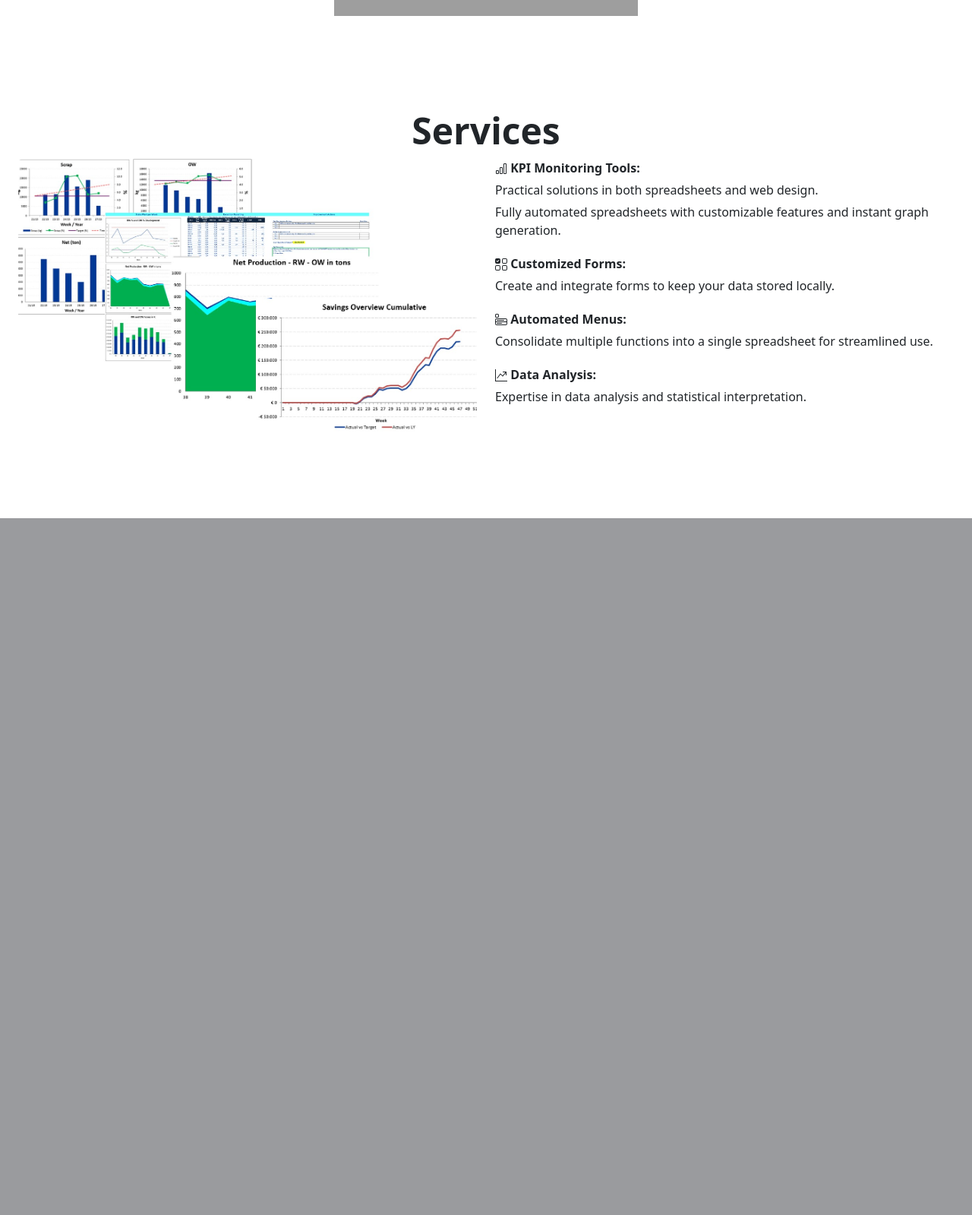
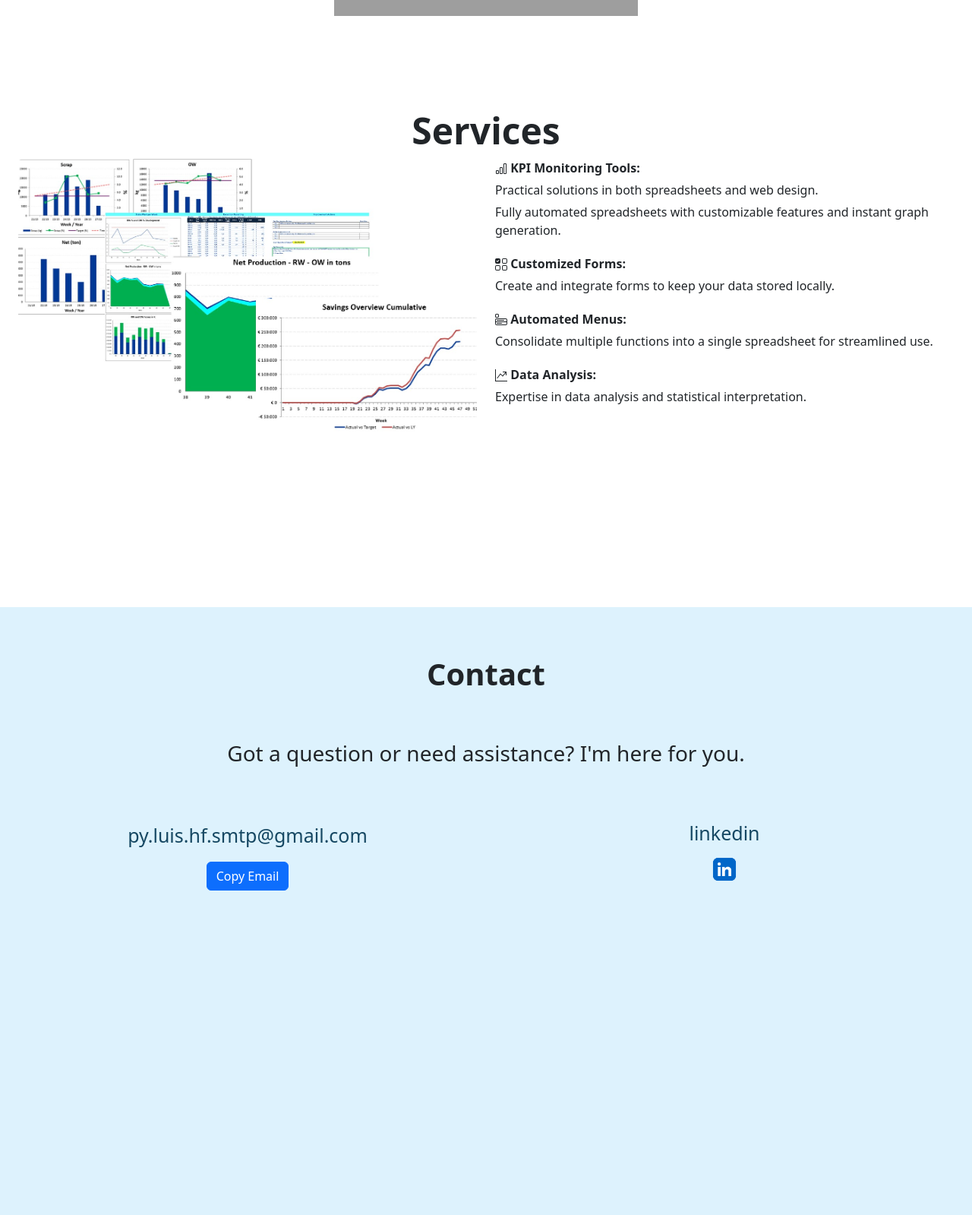
Before and after one commit to pymakerhub/Project_Portfolio, a Flask app: page / in a window 1280 px wide. Shown: the part 1601-3200 px from the top of the page at 76% size. Before the commit the page ends 2283 px from the top, so only its background shows below. Run offline with Flask 3, Linux system fonts and the light colour scheme; some libraries are stand-ins or nearby versions; grey boxes are pictures that could not be loaded.

Commit message:
added contact at end

```diff
--- a/main.py
+++ b/main.py
@@ -12,30 +12,30 @@ def home():
     return render_template('index.html')
 
 
-@app.route("/contact", methods=["GET", "POST"])
-def contact():
-    if request.method == "POST":
-        data = request.form
-        send_email(data["name"], data["email"], data["message"])
-        return render_template("contact.html", msg_sent=True)
-    return render_template("contact.html", msg_sent=False)
+# @app.route("/contact", methods=["GET", "POST"])
+# def contact():
+#     # if request.method == "POST":
+#     #     data = request.form
+#     #     send_email(data["name"], data["email"], data["message"])
+#     #     return render_template("contact.html", msg_sent=True)
+#     # return render_template("contact.html", msg_sent=False)
+#     return render_template('contact_me.html')
+
+# MAIL_ADDRESS = os.environ.get('EMAIL')
+# MAIL_APP_PW = os.environ.get('PWD')
 
 
-MAIL_ADDRESS = os.environ.get('EMAIL')
-MAIL_APP_PW = os.environ.get('PWD')
-
-
-def send_email(name, email, message):
-    email_message = f"Subject:New Message\n\nName: {name}\nEmail: {email}\nMessage:{message}"
-    with smtplib.SMTP("smtp.gmail.com") as connection:
-        connection.starttls()
-        connection.login(MAIL_ADDRESS, MAIL_APP_PW)
-        connection.sendmail(
-            from_addr=MAIL_ADDRESS,
-            to_addrs=MAIL_ADDRESS,
-            msg=email_message
-        )
+# def send_email(name, email, message):
+#     email_message = f"Subject:New Message\n\nName: {name}\nEmail: {email}\nMessage:{message}"
+#     with smtplib.SMTP("smtp.gmail.com") as connection:
+#         connection.starttls()
+#         connection.login(MAIL_ADDRESS, MAIL_APP_PW)
+#         connection.sendmail(
+#             from_addr=MAIL_ADDRESS,
+#             to_addrs=MAIL_ADDRESS,
+#             msg=email_message
+#         )
 
 
 if __name__ == '__main__':
-    app.run(debug=False)
+    app.run(debug=True)
--- a/static/css/styles.css
+++ b/static/css/styles.css
@@ -14,9 +14,24 @@
         color: #164863;
     }
 
+    #portfolio{
+        height: auto; /* Set height to auto for smaller screens */
+        min-height: 125vh; /* Set a minimum height to cover the viewport */
+    }
+
     /* Add more styles as needed */
 }
 
+@media (min-width: 1572px) {
+    height: auto; /* Set height to auto for smaller screens */
+    min-height: 125vh; /* Set a minimum height to cover the viewport */
+}
+
+
+#portfolio,
+#contact {
+    height: 100vh;
+}
 
 
 #mainNav {
@@ -83,3 +98,19 @@
     font-size: 20px;
     font-weight: bold
 }
+
+a.contact_link {
+    color: #164863;
+    font-size: 20px;
+    text-decoration: none;
+}
+
+h4.contact_link {
+    font-size: 25px;
+    font-weight: normal;
+}
+
+#email {
+    color: #164863;
+    font-size: 25px;
+}
--- a/templates/header.html
+++ b/templates/header.html
@@ -24,7 +24,7 @@
                 <li class="nav-item"><a href="{{ url_for('home') }}" class="nav-link" aria-current="page">Home</a></li>
                 <li class="nav-item"><a href="{{ url_for('home') }}#about_me" class="nav-link">About Me</a></li>
                 <li class="nav-item"><a href="{{ url_for('home') }}#portfolio" class="nav-link">Services</a></li>
-                <li class="nav-item"><a href="{{ url_for('contact') }}" class="nav-link">Contact</a></li>
+                <li class="nav-item"><a href="{{ url_for('home') }}#contact" class="nav-link">Contact</a></li>
             </ul>
         </div>
     </div>
--- a/templates/index.html
+++ b/templates/index.html
@@ -43,11 +43,11 @@
 
 <!--    style="background-image: url({{ url_for('static', filename='assets/img/KPI2.png') }}); background-size: cover"-->
 
-   <section id="portfolio" class="row vh-150 d-flex align-top pt-5">
+   <section id="portfolio" class="row vh-100 d-flex align-top pt-5">
     <div class="px-4 py-5 my-5 text-center">
         <h2 class="display-5 fw-bold">Services</h2>
        <div class="row">
-        <div class="col-lg-6 mb-3 position-relative" id="firstbox">
+        <div class="col-md-6 mb-3 position-relative" id="firstbox">
             <img src="{{ url_for('static', filename='assets/img/example_graphs.jpg') }}" alt="Your Image Alt Text" class="img-fluid rounded" style="width: 100%; height: 100%; object-fit: cover; max-width: 100%; max-height: 100%;">
             <!-- Add more images with different position values as needed -->
         </div>
@@ -99,10 +99,45 @@
 
     </div>
 </section>
+   <section id="contact" class="row vh-50 d-flex align-top" style="background-color: #DDF2FD">
+        <div class="px-4 py-3 my-5 text-center">
+            <h2 class="display-6 fw-bold">Contact</h2>
+            <div class="px-4 py-3 my-5 text-center">
+                <h3>Got a question or need assistance? I'm here for you.</h3>
+            </div>
+            <div class="row">
+               <div class="col-md-6 mb-3">
+                    <p id="email">py.luis.hf.smtp@gmail.com</p>
+                    <button onclick="copyToClipboard()" class="btn btn-primary">Copy Email</button>
+                </div>
+                <div class="col-md-6 mb-3">
+                    <a href="https://www.linkedin.com/in/luis-h-0a49881/" target="_blank" class="contact_link">
+                        <h4 class="contact_link">linkedin</h4>
+                        <img src="{{ url_for('static', filename='/assets/img/linkedin_logo.png') }}" alt="" style="width: 50px;">
+                    </a>
+                </div>
+            </div>
+        </div>
+    </section>
+
 
 </div>
 
 <!-- Manually include Bootstrap JS and Popper.js (temporary) -->
+<script>
+    function copyToClipboard() {
+        var emailText = document.getElementById("email").innerText;
+
+        var textarea = document.createElement("textarea");
+        textarea.value = emailText;
+        document.body.appendChild(textarea);
+        textarea.select();
+        document.execCommand("copy");
+        document.body.removeChild(textarea);
+
+        alert("Email copied to clipboard!");
+    }
+</script>
 <script src="https://unpkg.com/@popperjs/core@2"></script>
 <script src="https://cdn.jsdelivr.net/npm/bootstrap@5.3.2/dist/js/bootstrap.bundle.min.js" integrity="sha384-C6RzsynM9kWDrMNeT87bh95OGNyZPhcTNXj1NW7RuBCsyN/o0jlpcV8Qyq46cDfL" crossorigin="anonymous"></script>
 </body>
```
Also changed, not shown: static/assets/img/linkedin_logo.png (added).
